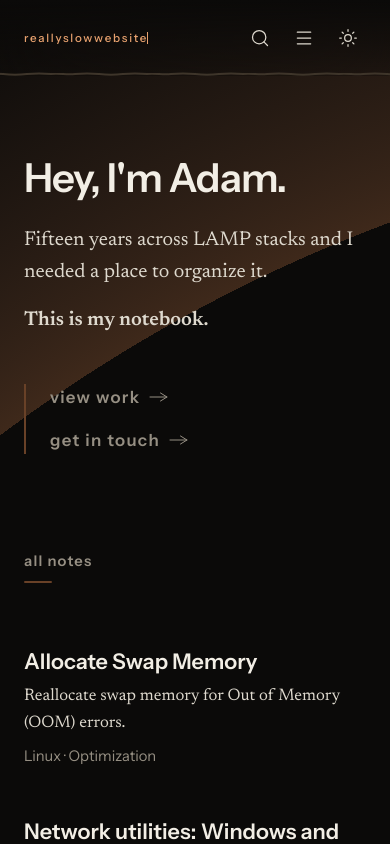
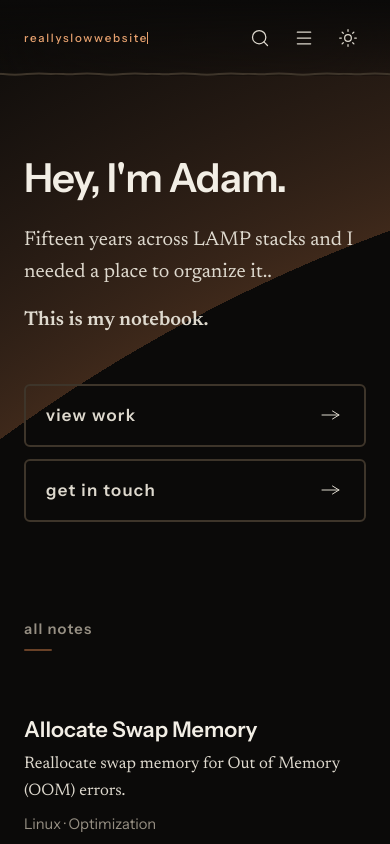
Before and after one commit to aterchin/portfolio, a Next.js app: page / in a window 390 px wide. Shown: the top 844 px of the page. Built offline with nearby package versions, Linux system fonts and the light colour scheme.

Commit message:
feat(hero): style mobile CTAs as tap rows
- Keep text CTAs on desktop and enlarge them for mobile taps
- Drop the sidebar border on the mobile hero link stack

```diff
--- a/src/components/home/Hero/Hero.module.css
+++ b/src/components/home/Hero/Hero.module.css
@@ -50,6 +50,24 @@
   }
 
   .links {
+    padding-left: 0;
+    border-left: none;
+    gap: var(--space-3);
+  }
 
+  /* Mobile-only: same Link + text-cta type, larger tap row.
+     Desktop keeps plain text-cta (no rules on .cta above this query). */
+  .cta {
+    justify-content: space-between;
+    width: 100%;
+    padding: var(--space-4) var(--space-5);
+    border: var(--stroke-width) solid var(--color-border);
+    border-radius: var(--radius-sm);
+    color: var(--color-text-secondary);
+  }
+
+  .cta:hover {
+    border-color: var(--color-accent-mute);
+    color: var(--color-accent-text);
   }
 }
--- a/src/components/home/Hero/Hero.tsx
+++ b/src/components/home/Hero/Hero.tsx
@@ -12,20 +12,20 @@ export function Hero() {
       <div className={styles.copy}>
         <h1 className={styles.heading}>Hey, I&apos;m Adam.</h1>
         <p className={styles.body}>
-          Fifteen years across LAMP stacks and I needed a place to organize it.
+          Fifteen years across LAMP stacks and I needed a place to organize it..
         </p>
         <p className={styles.body}>
           <span className="text-nowrap"><strong>This is my notebook.</strong></span>
         </p>
       </div>
       <nav className={styles.links} aria-label="Hero">
-        <Link href="/work" className="text-cta">
+        <Link href="/work" className={`text-cta ${styles.cta}`}>
           View work
           <span className="text-cta-arrow" aria-hidden>
             <ArrowRight {...arrowProps} />
           </span>
         </Link>
-        <Link href="/contact" className="text-cta">
+        <Link href="/contact" className={`text-cta ${styles.cta}`}>
           Get in touch
           <span className="text-cta-arrow" aria-hidden>
             <ArrowRight {...arrowProps} />
```
